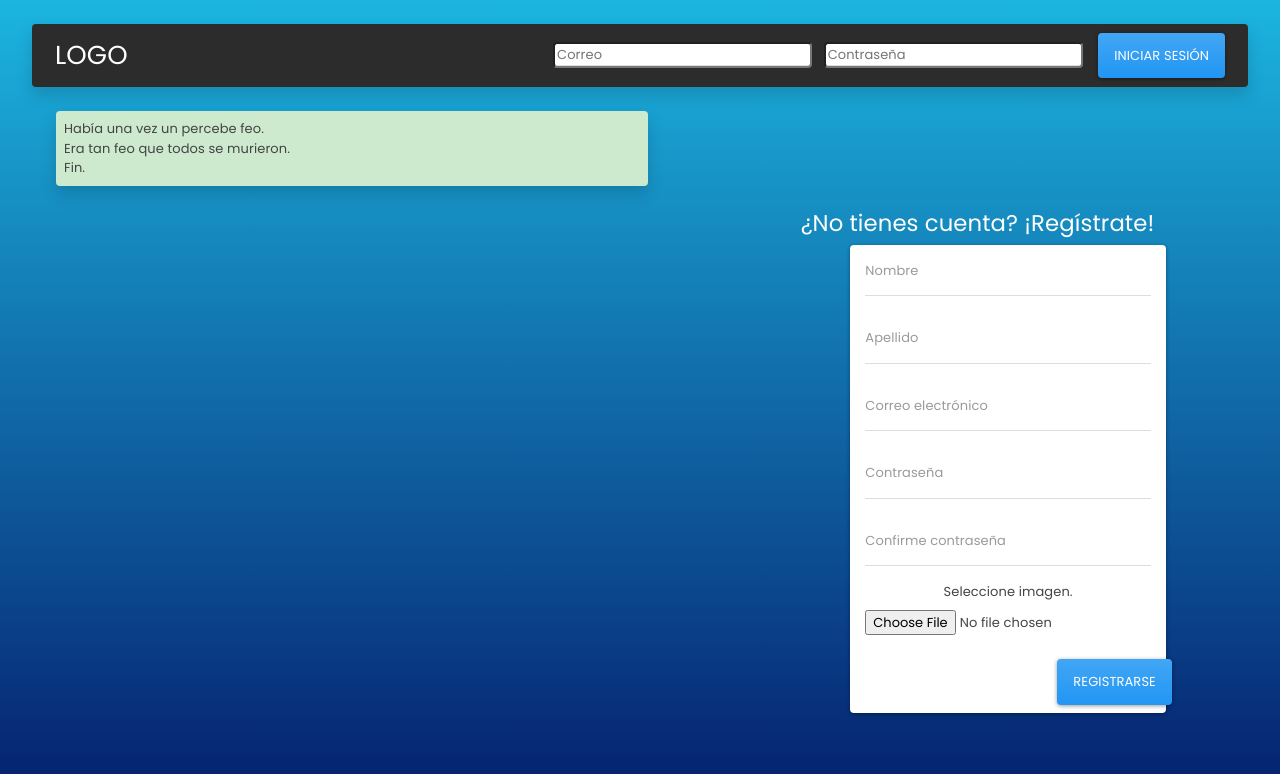
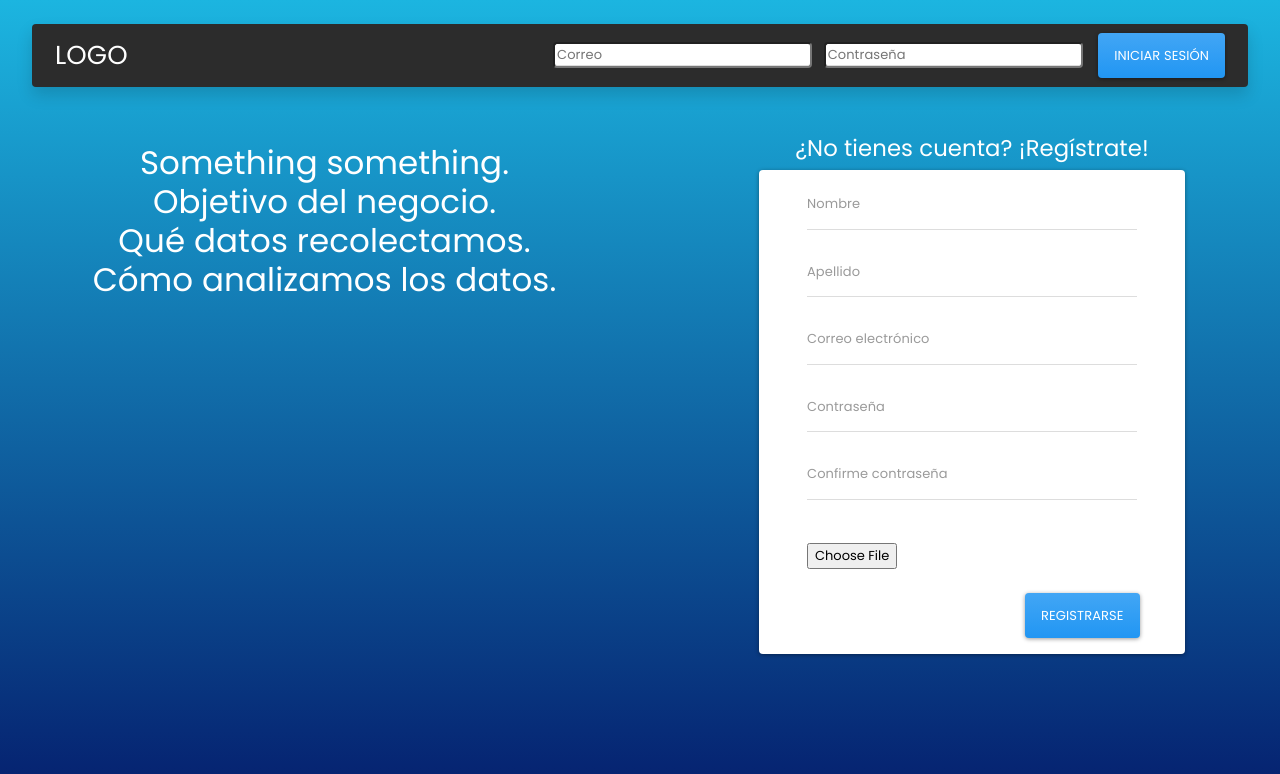
Before and after one commit to DCC-CC4401/2019-2-Turing-Completos-T4, a Django app: page / in a window 1280 px wide. Shown: the top 774 px of the page. Run offline with Django 3.2, Linux system fonts and the light colour scheme; some libraries are stand-ins or nearby versions.

Commit message:
Edited div order

```diff
--- a/templates/LandingPageNotLogged.html
+++ b/templates/LandingPageNotLogged.html
@@ -50,20 +50,17 @@
         </div>
     </div>
     <!--Información de la página-->
-    <div class="container-fluid text-left p-4">
-        <div class="col-6 p-2 mx-2 rounded shadow table-success">
-            Había una vez un percebe feo.
-            <br/>Era tan feo que todos se murieron. <br/>Fin.
-        </div>
+    <div class="row">
+        <div class="container-fluid col-6 p-2 mt-5 text-white">
+            <h1>Something something.
+                <br/>Objetivo del negocio.
+                <br/>Qué datos recolectamos.
+                <br/>Cómo analizamos los datos. </h1>
         </div>
         <!--Registro de usuario-->
-    <div class="container-fluid text-right col-md-11 ml-3 text-white">
+        <div class="col-6 mt-5 pl-5 text-white">
             <h3>¿No tienes cuenta? ¡Regístrate!</h3>
-    </div>
-    <div class="row">
-        <div class="col-8"></div>
-
-        <div class="card col-3">
+            <div class="card px-5 py-2 mx-auto w-75">
                 <form>
                     <div class="form-group text-right">
                         <input type="text" name="name" placeholder="Nombre" class="form-control"/>
@@ -95,7 +92,7 @@
                     </div>
                 </form>
             </div>
-
+        </div>
     </div>
 </div>
 
```
Lines whose indentation alone changed are shown as unchanged.
